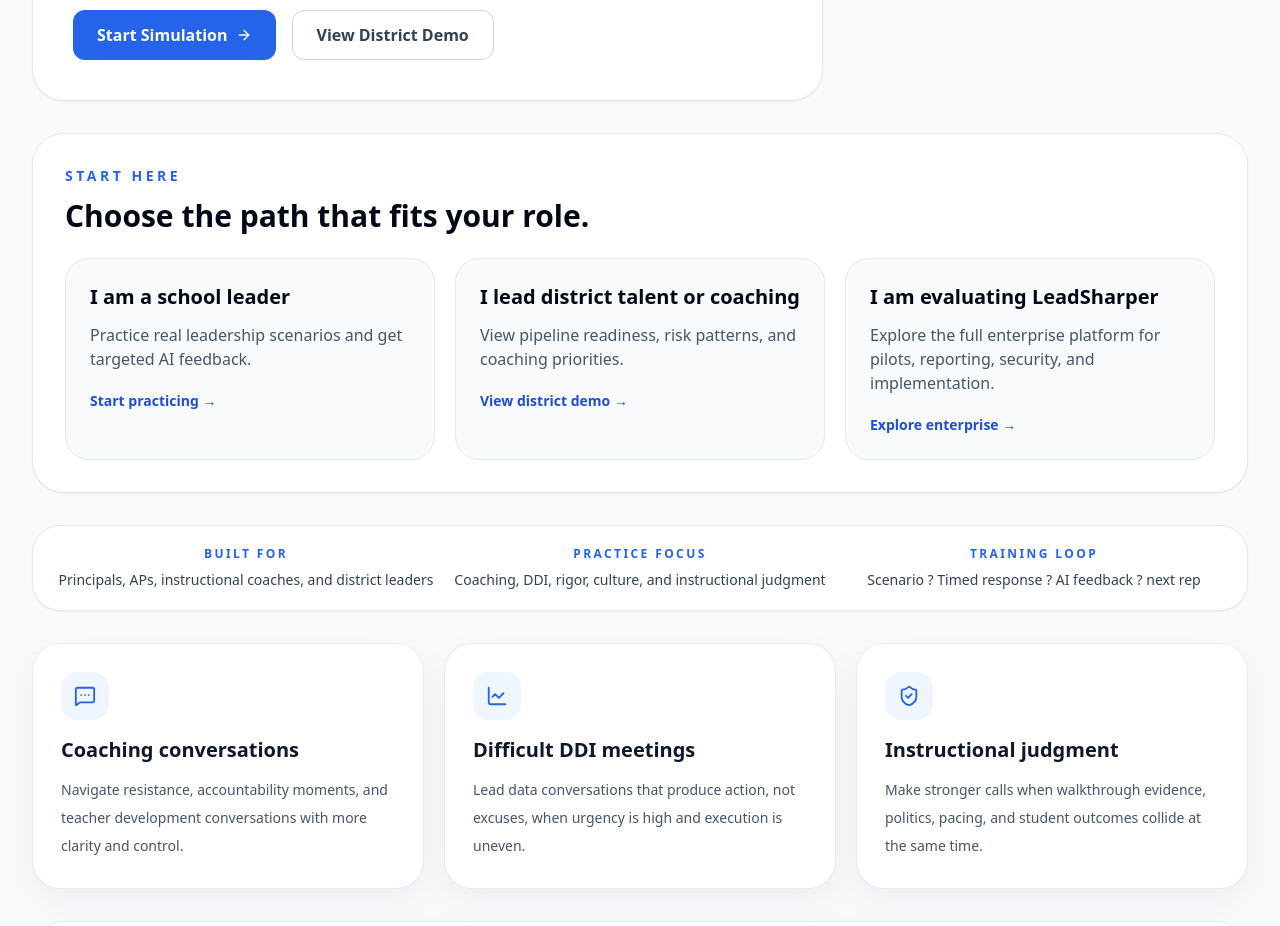
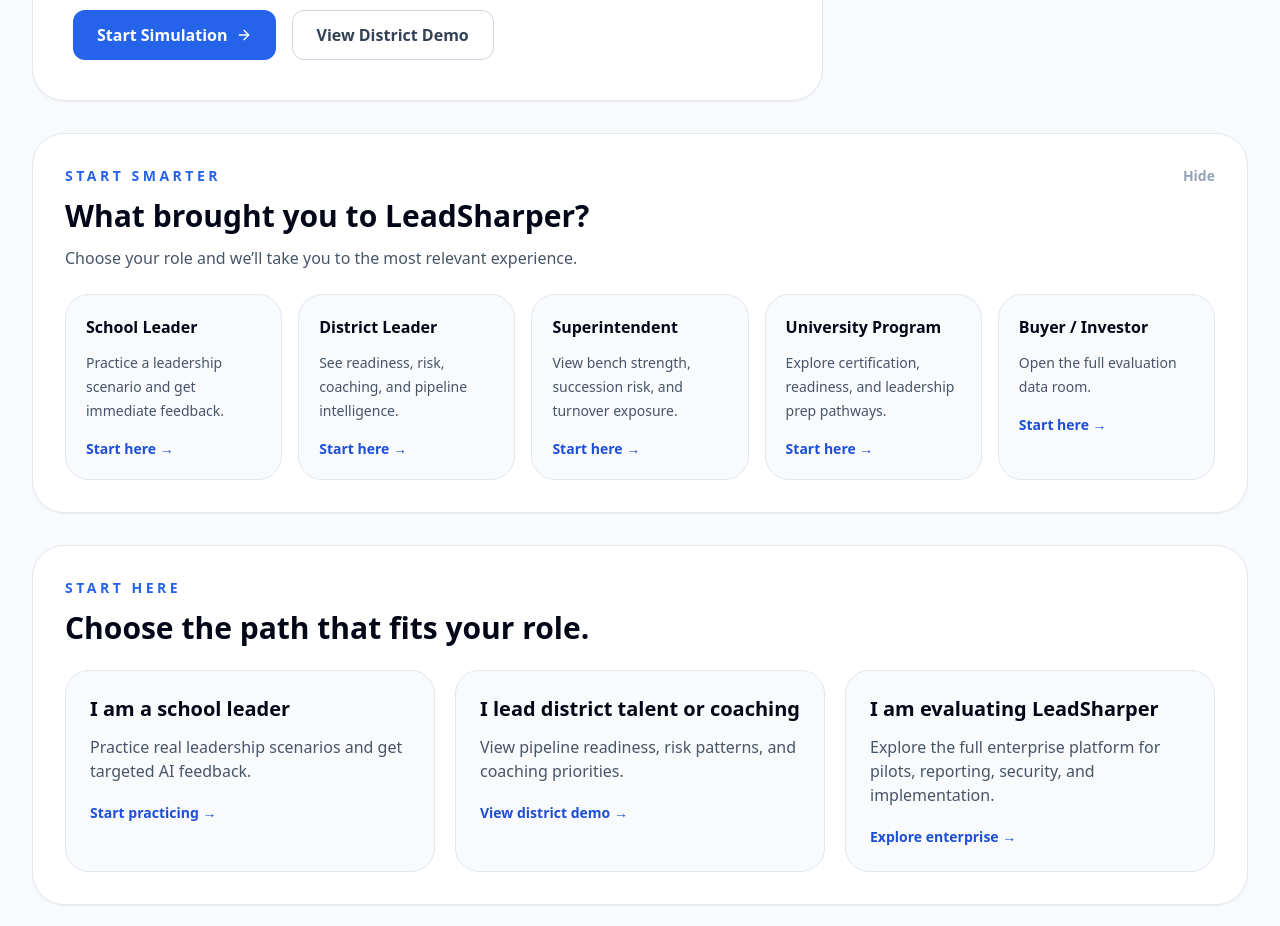
Before and after one commit to jmarc296-jpg/instructional-leadership-practice, a Next.js app: page / in a window 1280 px wide. Shown: the part 1380-2306 px from the top of the page. Built offline with nearby package versions, Linux system fonts and the light colour scheme.

Commit message:
Add role-based onboarding router

```diff
--- a/app/page.tsx
+++ b/app/page.tsx
@@ -13,6 +13,7 @@ import { PilotScarcityBar } from '@/components/home/pilot-scarcity-bar'
 import { FounderCredibility } from '@/components/home/founder-credibility'
 import { TrustStrip } from '@/components/home/trust-strip'
 import { StartHere } from '@/components/home/start-here'
+import { RoleRouter } from '@/components/home/role-router'
 import { ProductStatusBar } from '@/components/home/product-status-bar'
 import { LaunchBanner } from '@/components/home/launch-banner'
 import { PilotCta } from '@/components/home/pilot-cta'
@@ -75,6 +76,8 @@ export default function HomePage() {
 
             </section>
 
+            <RoleRouter />
+
             <StartHere />
 
             <TrustStrip />
--- /dev/null
+++ b/components/home/role-router.tsx
@@ -0,0 +1,86 @@
+'use client'
+
+import { useState } from 'react'
+
+const paths = [
+  {
+    role: 'School Leader',
+    text: 'Practice a leadership scenario and get immediate feedback.',
+    href: '/instant-demo'
+  },
+  {
+    role: 'District Leader',
+    text: 'See readiness, risk, coaching, and pipeline intelligence.',
+    href: '/district'
+  },
+  {
+    role: 'Superintendent',
+    text: 'View bench strength, succession risk, and turnover exposure.',
+    href: '/superintendent'
+  },
+  {
+    role: 'University Program',
+    text: 'Explore certification, readiness, and leadership prep pathways.',
+    href: '/certification'
+  },
+  {
+    role: 'Buyer / Investor',
+    text: 'Open the full evaluation data room.',
+    href: '/data-room'
+  }
+]
+
+export function RoleRouter() {
+  const [open, setOpen] = useState(true)
+
+  if (!open) return null
+
+  return (
+    <section className="rounded-[32px] border border-slate-200 bg-white p-8 shadow-sm">
+      <div className="flex flex-col gap-4 md:flex-row md:items-start md:justify-between">
+        <div>
+          <p className="text-sm font-semibold uppercase tracking-[0.25em] text-blue-600">
+            Start smarter
+          </p>
+
+          <h2 className="mt-3 text-3xl font-semibold text-slate-950">
+            What brought you to LeadSharper?
+          </h2>
+
+          <p className="mt-3 max-w-2xl text-slate-600">
+            Choose your role and we’ll take you to the most relevant experience.
+          </p>
+        </div>
+
+        <button
+          onClick={() => setOpen(false)}
+          className="text-sm font-semibold text-slate-400 hover:text-slate-700"
+        >
+          Hide
+        </button>
+      </div>
+
+      <div className="mt-6 grid gap-4 md:grid-cols-5">
+        {paths.map((path) => (
+          <a
+            key={path.role}
+            href={path.href}
+            className="rounded-3xl border border-slate-200 bg-slate-50 p-5 transition hover:-translate-y-1 hover:bg-white hover:shadow-md"
+          >
+            <h3 className="font-semibold text-slate-950">
+              {path.role}
+            </h3>
+
+            <p className="mt-3 text-sm leading-6 text-slate-600">
+              {path.text}
+            </p>
+
+            <div className="mt-4 text-sm font-semibold text-blue-700">
+              Start here →
+            </div>
+          </a>
+        ))}
+      </div>
+    </section>
+  )
+}
```
